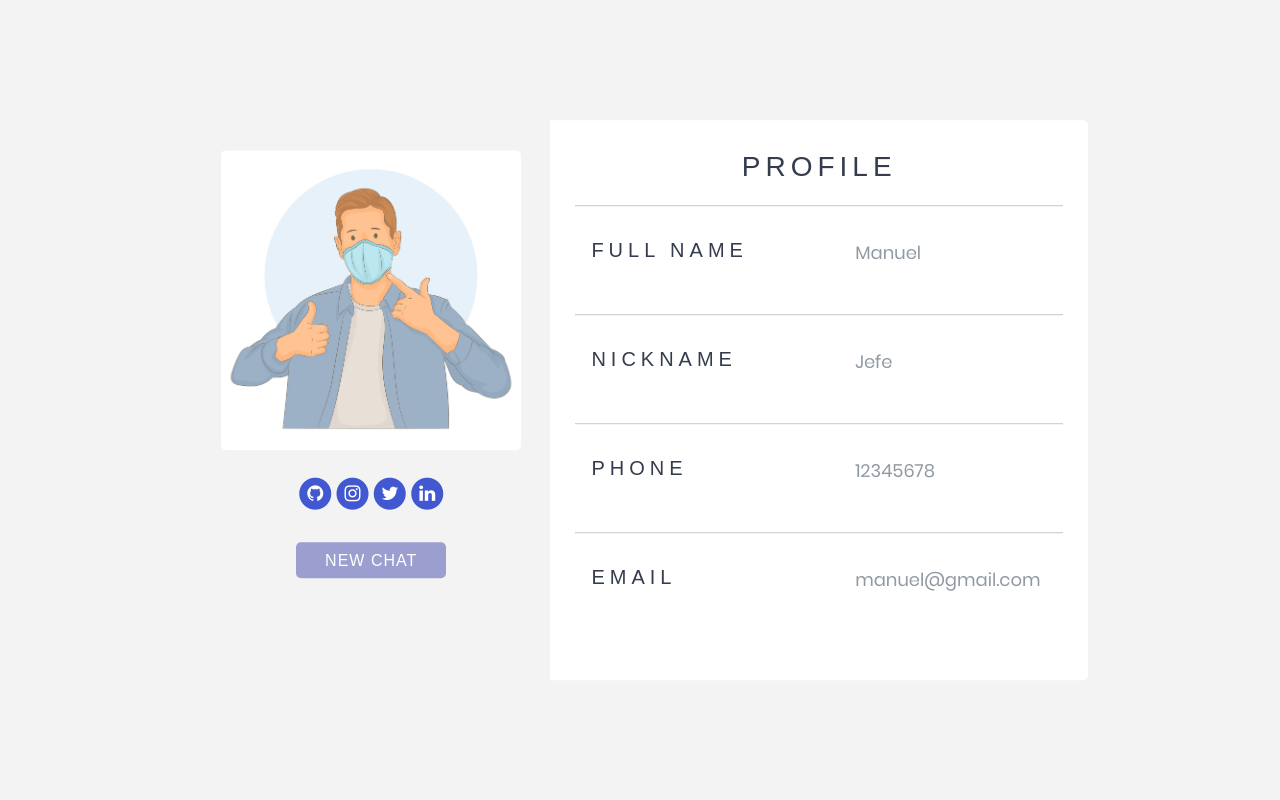
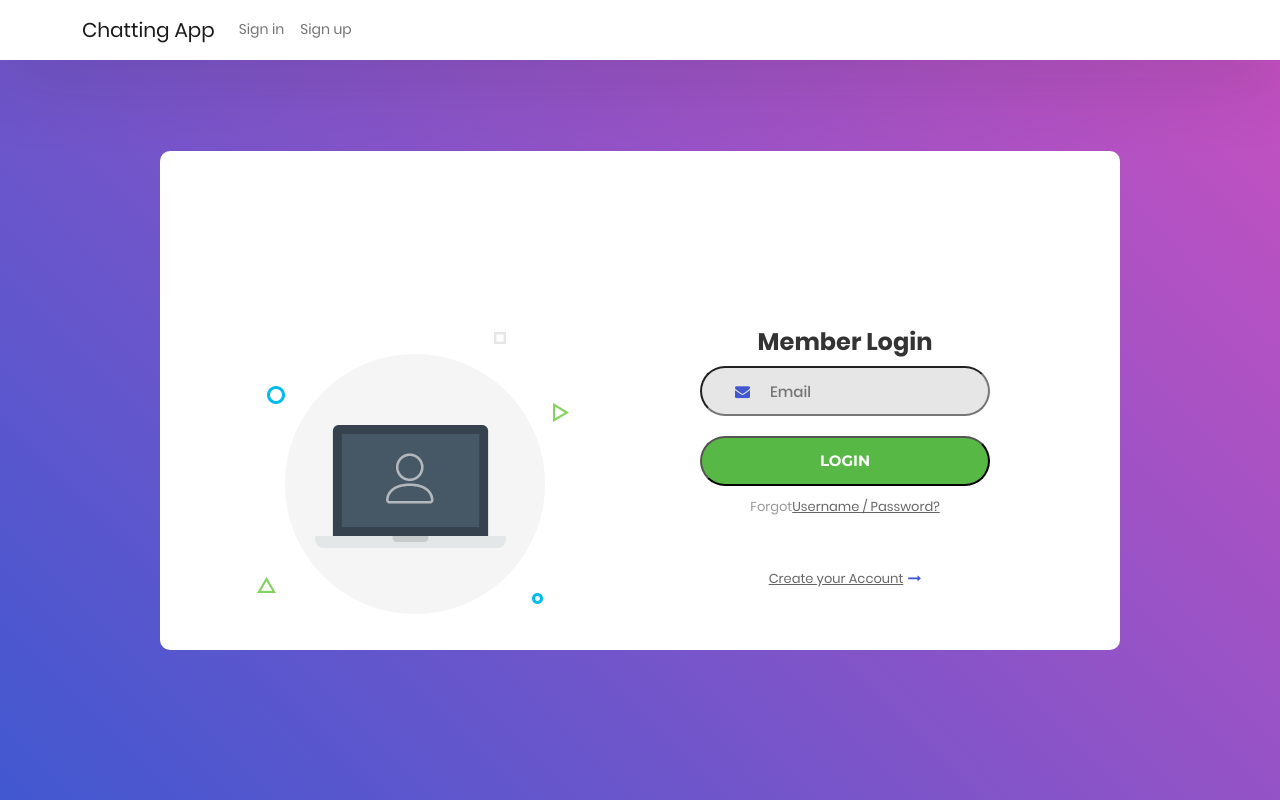
Before and after one commit to CharlieBGood/Chatting_App, a React (Create React App) app in the folder frontend/chatting-app/: page / in a window 1280 px wide. Built offline with nearby package versions, Linux system fonts and the light colour scheme.

Commit message:
feat: dynamic change of contacts when retrieved from database

```diff
--- a/frontend/chatting-app/src/App.css
+++ b/frontend/chatting-app/src/App.css
@@ -473,7 +473,7 @@ ul, li {
 
 /*------------------------------------------------------------------
 [ MiniatureProfileSummary ]*/
-.profile-image{
+.miniature-profile-image{
   height: 150px;
   width: 180px;
 }
--- a/frontend/chatting-app/src/App.js
+++ b/frontend/chatting-app/src/App.js
@@ -1,7 +1,6 @@
 import React, { Component } from "react";
 import { BrowserRouter } from 'react-router-dom';
 import Main from './components/MainComponent';
-import UserProfile from "./components/profile/UserProfile";
 import './App.css';
 import './Utils.css'
 
@@ -10,7 +9,7 @@ class App extends Component{
   render() {
     return (
       <BrowserRouter>
-          <UserProfile />
+          <Main />
       </BrowserRouter>
     );
   }
--- a/frontend/chatting-app/src/components/MiniatureProfileSummaryComponent.jsx
+++ b/frontend/chatting-app/src/components/MiniatureProfileSummaryComponent.jsx
@@ -23,7 +23,7 @@ class MiniatureProfileSummary extends Component {
           <div className="container">
             <Configuration isModalOpen={this.state.isConfigurationModalOpen} toggleModal={this.toggleConfigurationtModal} />
             <div className="row justify-content-center mt-4">
-              <img src="images/man.png" className='profile-image' alt="profile img" />
+              <img src="images/man.png" className='miniature-profile-image' alt="profile img" />
             </div>
             <div class="row justify-content-center">
               Username
--- a/frontend/chatting-app/src/components/modals/NewContactModalComponent.jsx
+++ b/frontend/chatting-app/src/components/modals/NewContactModalComponent.jsx
@@ -1,22 +1,35 @@
 import React, { Component } from 'react'
 import { Button, Modal, ModalHeader, ModalBody, ModalFooter } from 'reactstrap';
-import Contacts from '../../dummydb/contacts.json'
+import Users from '../../dummydb/users.json'
+import UserProfile from '../profile/UserProfile'
+
+function GetSortOrder(prop) {
+    return function(a, b) {
+        if (a[prop] > b[prop]) {
+            return 1;
+        } else if (a[prop] < b[prop]) {
+            return -1;
+        }
+        return 0;
+    }
+}
 
 function RenderUsersList(props){
+
     var id = -1;
-    const usersList = Contacts.sort().map((user) =>{
+    const usersList = props.users.sort(GetSortOrder("nombre")).map((user) =>{
         id++;
         return(
             <li className="list-group-item" id={"id_user_"+id}
-            key={"id_user_"+id} onClick={props.changeProfile}>
-                {user}
+            key={"id_user_"+id} onClick={() => props.changeProfile(user)}>
+                {user.nombre}
             </li>
         );
     });
 
     return(
         <div class="scrollable w-100">
-            <ul className="list-group">
+            <ul className="list-group scrollable">
                 {usersList}
             </ul>
         </div>
@@ -31,7 +44,7 @@ function RightSide({profile}){
     }
     else{
         return(
-            profile
+            <UserProfile user={profile} />
         );
     }
 };
@@ -41,14 +54,15 @@ class NewContact extends Component{
     constructor(props){
         super(props)
         this.state = {
-          profile : null
+          profile : null,
+          users_list : Users
         }
         this.changeProfile = this.changeProfile.bind(this);
     }
 
-    changeProfile(e){
+    changeProfile(user){
         this.setState({
-            profile : e.target.innerHTML + ' profile'
+            profile : user
         })
     }
 
@@ -68,12 +82,12 @@ class NewContact extends Component{
                                     placeholder="Contact name..." title="Type in a name"
                                     class="form-control w-75"/>
                                 </div>
-                                <RenderUsersList changeProfile={this.changeProfile}/>
+                                <RenderUsersList users={this.state.users_list} changeProfile={this.changeProfile}/>
                             </div>
 
                             {/* Parte derecha: Configuraciones de grupo    */}
                             <div  class="col-7 text-center">
-                            <RightSide profile={this.state.profile} />
+                                <RightSide profile={this.state.profile} />
                             </div>
                         </div>
                     </div>
--- a/frontend/chatting-app/src/components/profile/UserProfile.css
+++ b/frontend/chatting-app/src/components/profile/UserProfile.css
@@ -80,7 +80,7 @@ body{
 }
 
 .wrapper .right .info_data .data p {
-  font-size: 18px;
+  font-size: 10px;
   margin-bottom: 10px;
   color: #919aa3;
 }
--- a/frontend/chatting-app/src/components/profile/UserProfile.jsx
+++ b/frontend/chatting-app/src/components/profile/UserProfile.jsx
@@ -1,18 +1,16 @@
 import React, { Component } from 'react'
 import './UserProfile.css'
-import Contacts from '../../dummydb/contacts.json'
 
 class UserProfile extends Component {
-  state = {
-      id:4
+  constructor(props){
+    super(props)
   }
   render() {
     return(
       <React.Fragment>
-        {Contacts.map(user => user.id === this.state.id?
-          <div class="wrapper">
-          <div class="left">
-              <img src={user.imagen} alt="user" width="300"/>
+          <div class="row">
+            <div class="col-5 mt-5">
+              <img src={this.props.user.imagen} alt="user" className="img-fluid mt-5"/>
               <div class="social_media">
                 <a href="#" target="_blank" rel="noreferrer"
                   class="ml-2">
@@ -21,7 +19,6 @@ class UserProfile extends Component {
                       <i class="fa fa-github fa-stack-1x fa-inverse"></i>
                   </span>
                 </a>
-
                 <a href="#" target="_blank" rel="noreferrer"
                   class="ml-1 ">
                   <span class="fa-stack fa-lg">
@@ -50,7 +47,7 @@ class UserProfile extends Component {
                   </button>
               </div>
             </div>
-          <div class="right">
+            <div class="col-7 mt-5">
               <div class="info">
                   <h3 className="title">Profile</h3>
                   <hr />
@@ -60,7 +57,7 @@ class UserProfile extends Component {
                             <h5>Full Name</h5>
                         </div>
                         <div className="data col-md-9 text-seconday">
-                          <p>{user.nombre}</p>
+                          <p>{this.props.user.nombre}</p>
                         </div>
                     </div>
                   </div>
@@ -73,7 +70,7 @@ class UserProfile extends Component {
                             <h5>Nickname</h5>
                         </div>
                         <div className="data col-md-9 text-seconday">
-                          <p>{user.nickname}</p>
+                          <p>{this.props.user.nickname}</p>
                         </div>
                     </div>
                   </div>
@@ -86,7 +83,7 @@ class UserProfile extends Component {
                             <h5>Phone</h5>
                         </div>
                         <div className="data col-md-9 text-seconday">
-                          <p>{user.telefono}</p>
+                          <p>{this.props.user.telefono}</p>
                         </div>
                     </div>
                   </div>
@@ -99,15 +96,13 @@ class UserProfile extends Component {
                             <h5>Email</h5>
                         </div>
                         <div className="data col-md-9 text-seconday">
-                          <p>{user.email}</p>
+                          <p>{this.props.user.email}</p>
                         </div>
                     </div>
                   </div>
                   </div>
               </div>
-
         </div>
-        : <p> </p>)}
       </React.Fragment>
     );
 
--- /dev/null
+++ b/frontend/chatting-app/src/dummydb/users.json
@@ -0,0 +1,90 @@
+[
+    {
+      "id":1,
+      "imagen":"images/man.png",
+      "nombre":"Juan Perez",
+      "nickname": "Juancho",
+      "telefono": "12345678",
+      "email": "juan@gmail.com"
+    },
+    {
+        "id":2,
+        "imagen":"images/woman.png",
+        "nombre":"Ana Gómez",
+        "nickname": "Ana Trabajo",
+        "telefono": "12345678",
+        "email": "ana@gmail.com"
+    },
+    {
+        "id":3,
+        "imagen":"images/woman.png",
+        "nombre":"Paula Jimenez",
+        "nickname": "Pau",
+        "telefono": "12345678",
+        "email": "paula@gmail.com"
+    },
+    {
+        "id":4,
+        "imagen":"images/man.png",
+        "nombre":"Manuel",
+        "nickname": "Jefe",
+        "telefono": "12345678",
+        "email": "manuel@gmail.com"
+      },
+      {
+        "id":5,
+        "imagen":"images/man.png",
+        "nombre":"John Doe",
+        "nickname": "JDoe",
+        "telefono": "12345678",
+        "email": "joe@gmail.com"
+      },
+      {
+        "id":6,
+        "imagen":"images/woman.png",
+        "nombre":"Jane Doe",
+        "nickname": "JaneyDoe",
+        "telefono": "12345678",
+        "email": "janeyDoe@gmail.com"
+      },
+      {
+        "id":6,
+        "imagen":"images/man.png",
+        "nombre":"Frank Sinatra",
+        "nickname": "frankie",
+        "telefono": "12345678",
+        "email": "frankie@gmail.com"
+      },
+      {
+        "id":7,
+        "imagen":"images/man.png",
+        "nombre":"Barack Obama",
+        "nickname": "barack",
+        "telefono": "12345678",
+        "email": "barack@gmail.com"
+      },
+      {
+        "id":8,
+        "imagen":"images/man.png",
+        "nombre":"Andrew Newman",
+        "nickname": "andrew",
+        "telefono": "12345678",
+        "email": "anewman@gmail.com"
+      },
+      {
+        "id":9,
+        "imagen":"images/man.png",
+        "nombre":"Andrew Newman",
+        "nickname": "andrew",
+        "telefono": "12345678",
+        "email": "anewman@gmail.com"
+      },
+      {
+        "id":10,
+        "imagen":"images/woman.png",
+        "nombre":"Hilary Duff",
+        "nickname": "hilary",
+        "telefono": "12345678",
+        "email": "hduff@gmail.com"
+      }
+]
```
Lines whose indentation alone changed are shown as unchanged.
